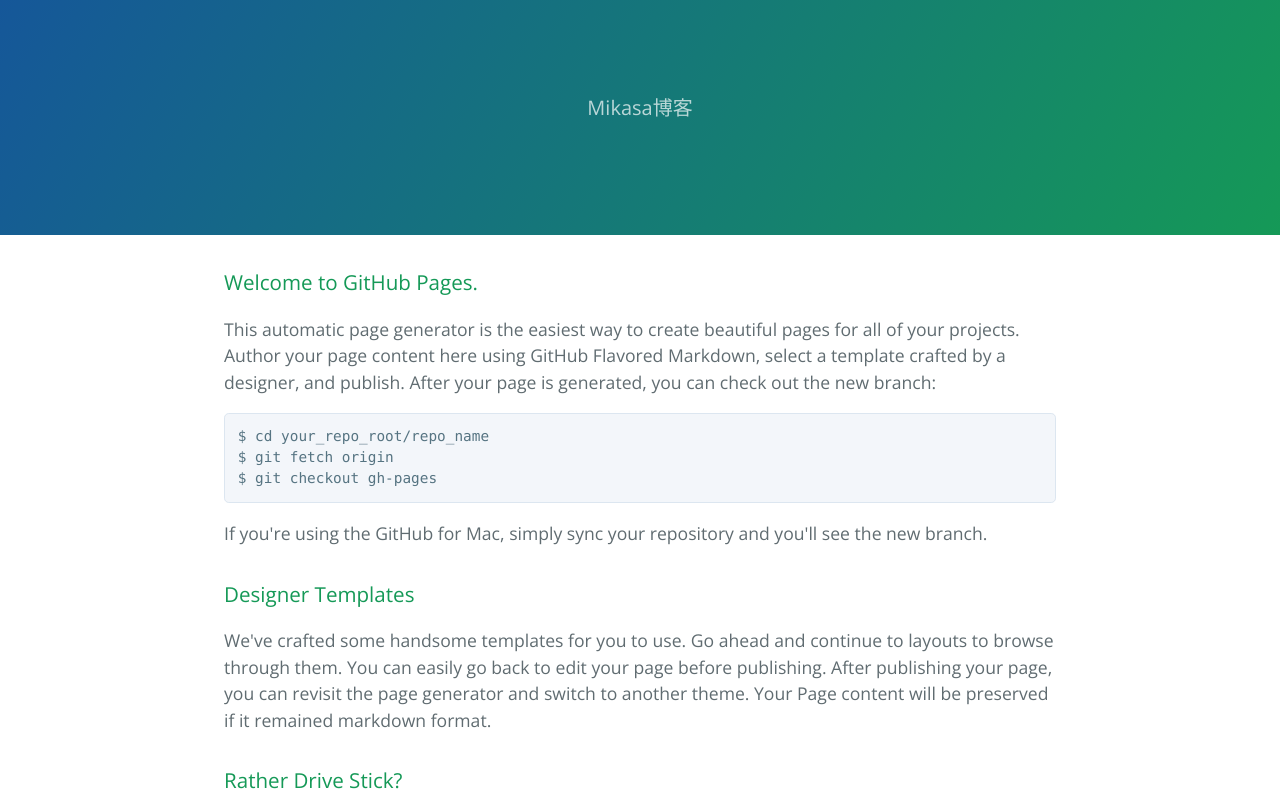
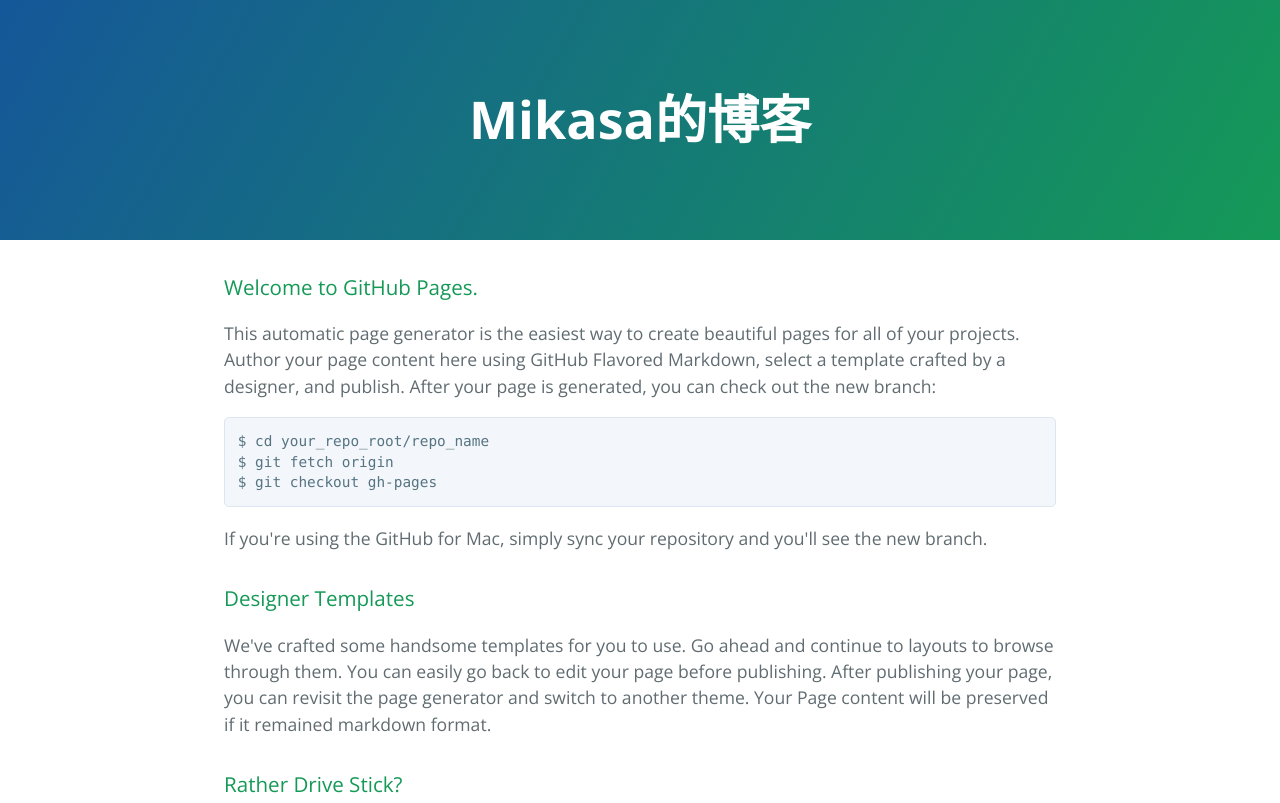
Before and after one commit to MikasaBili/MikasaBili.github.io, a plain HTML site: page index.html in a window 1280 px wide. Shown: the top 803 px of the page. Drawn offline with nearby package versions, Linux system fonts and the light colour scheme.

Commit message:
Update index.html

```diff
--- a/index.html
+++ b/index.html
@@ -11,8 +11,8 @@
   </head>
   <body>
     <section class="page-header">
-      <!--<h1 class="project-name">Mikasabili.GitHub.io</h1>-->
-      <h1 class="project-tagline">Mikasa博客</h1>
+      <h1 class="project-name">Mikasa的博客</h1>
+      <!--<h1 class="project-tagline">Mikasa博客</h1>-->
     </section>
 
     <section class="main-content">
```
